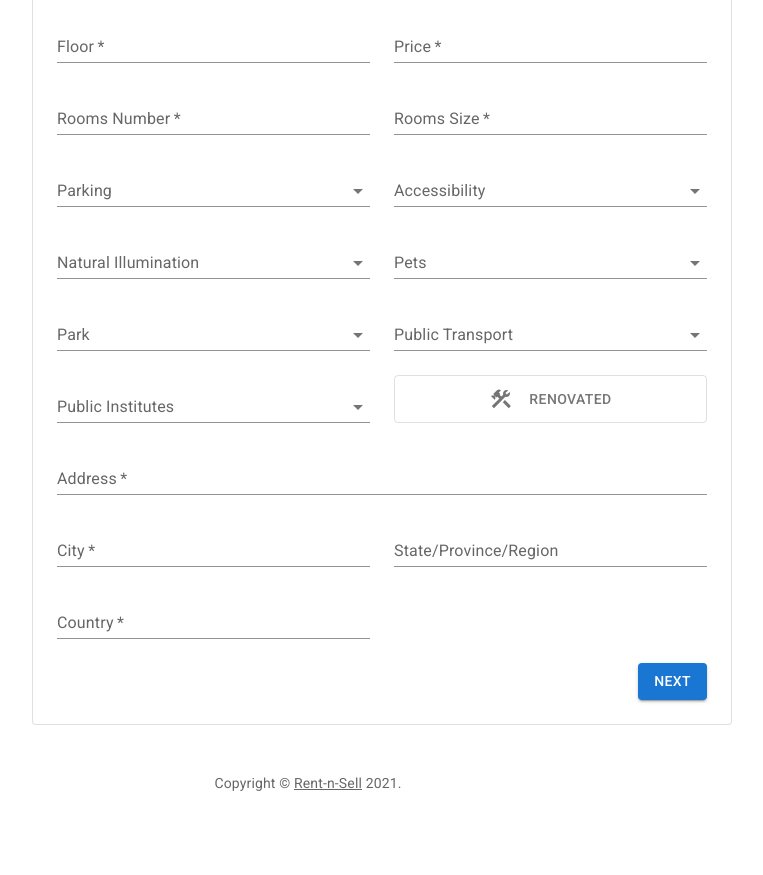
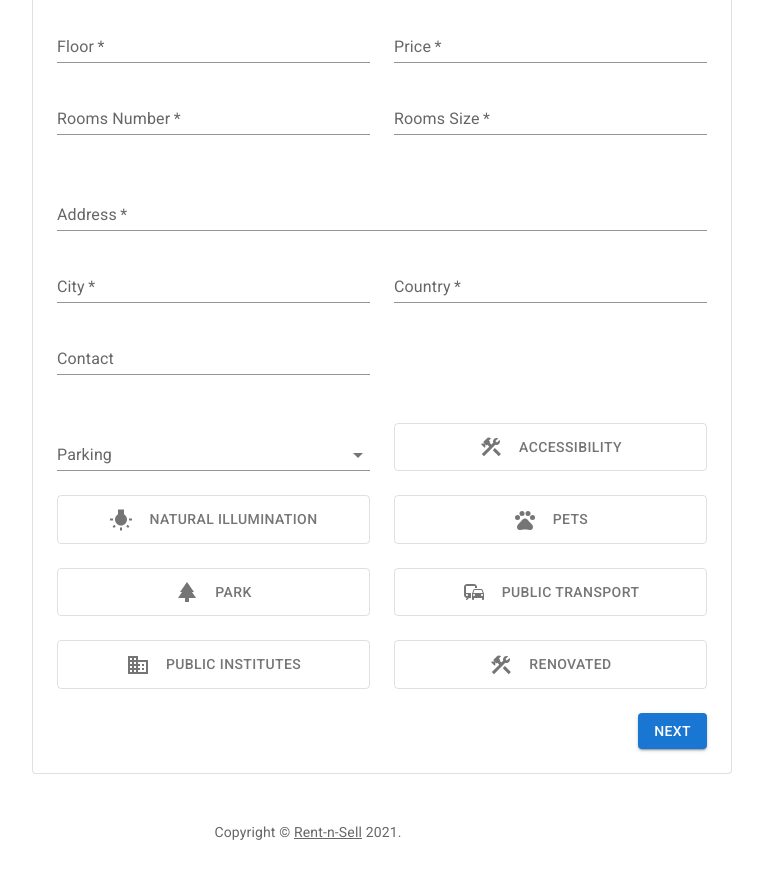
Before and after one commit to victorzele96/rent-and-sell, a React (Create React App) app in the folder client/: page /add-property in a window 1280 px wide. Shown: the part 380-1255 px from the top of the page, without its empty margins (332-1095 px from the left). Before the commit the page ends 1205 px from the top, so only its background shows below. Built offline with nearby package versions, Linux system fonts and the light colour scheme.

Commit message:
styling the preperty info form

```diff
--- a/client/src/components/Property/PropertyForm/PropertyGalleryForm.js
+++ b/client/src/components/Property/PropertyForm/PropertyGalleryForm.js
@@ -1,7 +1,13 @@
+// import { DropzoneArea } from 'material-ui-dropzone';
+
 const PropertyGalleryForm = () => {
   return (
     <>
-      Property Gallery
+      {/* <DropzoneArea
+        acceptedFiles={['image/*']}
+        dropzoneText={"Drag and drop an image here or click"}
+        onChange={(files) => console.log('Files:', files)}
+      /> */}
     </>
   );
 };
--- a/client/src/components/Property/PropertyForm/PropertyInfoForm.js
+++ b/client/src/components/Property/PropertyForm/PropertyInfoForm.js
@@ -9,6 +9,11 @@ import Select from '@mui/material/Select';
 import ToggleButton from '@mui/material/ToggleButton';
 
 import ConstructionIcon from '@mui/icons-material/Construction';
+import PetsIcon from '@mui/icons-material/Pets';
+import ParkIcon from '@mui/icons-material/Park';
+import WbIncandescentIcon from '@mui/icons-material/WbIncandescent';
+import DomainIcon from '@mui/icons-material/Domain';
+import CommuteIcon from '@mui/icons-material/Commute';
 
 const PropertyInfoForm = () => {
   const [propertyType, setPropertyType] = useState('');
@@ -24,12 +29,12 @@ const PropertyInfoForm = () => {
   const propertyTypeChangeHandler = (event) => setPropertyType(event.target.value);
   const renovatedChangeHandler = () => setRenovated(prevState => !prevState);
   const parkingChangeHandler = (event) => setParking(event.target.value);
-  const accessibilityChangeHandler = (event) => setAccessibility(event.target.value);
-  const illuminationChangeHandler = (event) => setIllumination(event.target.value);
-  const petsChangeHandler = (event) => setPets(event.target.value);
-  const parkChangeHandler = (event) => setPark(event.target.value);
-  const transportChangeHandler = (event) => setTransport(event.target.value);
-  const institutesChangeHandler = (event) => setInstitutes(event.target.value);
+  const accessibilityChangeHandler = () => setAccessibility(prevState => !prevState);
+  const illuminationChangeHandler = () => setIllumination(prevState => !prevState);
+  const petsChangeHandler = () => setPets(prevState => !prevState);
+  const parkChangeHandler = () => setPark(prevState => !prevState);
+  const transportChangeHandler = () => setTransport(prevState => !prevState);
+  const institutesChangeHandler = () => setInstitutes(prevState => !prevState);
   return (
     <>
       <Typography variant="h6" gutterBottom sx={{ mb: 3 }}>
@@ -106,123 +111,7 @@ const PropertyInfoForm = () => {
             variant="standard"
           />
         </Grid>
-        <Grid item xs={12} sm={6}>
-          <FormControl variant="standard" fullWidth >
-            <InputLabel id="demo-simple-select-label">Parking</InputLabel>
-            <Select
-              labelId="demo-simple-select-label"
-              id="demo-simple-select"
-              value={parking}
-              label="parking"
-              onChange={parkingChangeHandler}
-            >
-              <MenuItem value={0}>None</MenuItem>
-              <MenuItem value={1}>One Car</MenuItem>
-              <MenuItem value={2}>Two Cars</MenuItem>
-            </Select>
-          </FormControl>
-        </Grid>
-        <Grid item xs={12} sm={6}>
-          <FormControl variant="standard" fullWidth >
-            <InputLabel id="demo-simple-select-label">Accessibility</InputLabel>
-            <Select
-              labelId="demo-simple-select-label"
-              id="demo-simple-select"
-              value={accessibility}
-              label="accessibility"
-              onChange={accessibilityChangeHandler}
-            >
-              <MenuItem value="yes">Yes</MenuItem>
-              <MenuItem value="no">No</MenuItem>
-            </Select>
-          </FormControl>
-        </Grid>
-        <Grid item xs={12} sm={6}>
-          <FormControl variant="standard" fullWidth >
-            <InputLabel id="demo-simple-select-label">Natural Illumination</InputLabel>
-            <Select
-              labelId="demo-simple-select-label"
-              id="demo-simple-select"
-              value={illumination}
-              label="iillumination"
-              onChange={illuminationChangeHandler}
-            >
-              <MenuItem value="yes">Yes</MenuItem>
-              <MenuItem value="no">No</MenuItem>
-            </Select>
-          </FormControl>
-        </Grid>
-        <Grid item xs={12} sm={6}>
-          <FormControl variant="standard" fullWidth >
-            <InputLabel id="demo-simple-select-label">Pets</InputLabel>
-            <Select
-              labelId="demo-simple-select-label"
-              id="demo-simple-select"
-              value={pets}
-              label="pets"
-              onChange={petsChangeHandler}
-            >
-              <MenuItem value="yes">Yes</MenuItem>
-              <MenuItem value="no">No</MenuItem>
-            </Select>
-          </FormControl>
-        </Grid>
-        <Grid item xs={12} sm={6}>
-          <FormControl variant="standard" fullWidth >
-            <InputLabel id="demo-simple-select-label">Park</InputLabel>
-            <Select
-              labelId="demo-simple-select-label"
-              id="demo-simple-select"
-              value={park}
-              label="park]"
-              onChange={parkChangeHandler}
-            >
-              <MenuItem value="yes">Yes</MenuItem>
-              <MenuItem value="no">No</MenuItem>
-            </Select>
-          </FormControl>
-        </Grid>
-        <Grid item xs={12} sm={6}>
-          <FormControl variant="standard" fullWidth >
-            <InputLabel id="demo-simple-select-label">Public Transport</InputLabel>
-            <Select
-              labelId="demo-simple-select-label"
-              id="demo-simple-select"
-              value={transport}
-              label="transport"
-              onChange={transportChangeHandler}
-            >
-              <MenuItem value="yes">Yes</MenuItem>
-              <MenuItem value="no">No</MenuItem>
-            </Select>
-          </FormControl>
-        </Grid>
-        <Grid item xs={12} sm={6}>
-          <FormControl variant="standard" fullWidth >
-            <InputLabel id="demo-simple-select-label">Public Institutes</InputLabel>
-            <Select
-              labelId="demo-simple-select-label"
-              id="demo-simple-select"
-              value={institutes}
-              label="institutes"
-              onChange={institutesChangeHandler}
-            >
-              <MenuItem value="yes">Yes</MenuItem>
-              <MenuItem value="no">No</MenuItem>
-            </Select>
-          </FormControl>
-        </Grid>
-        <Grid item xs={12} sm={6}>
-          <ToggleButton
-            value="renovated"
-            selected={renovated}
-            fullWidth
-            onChange={renovatedChangeHandler}
-          >
-            <ConstructionIcon sx={{ mr: 2 }} />
-            Renovated
-          </ToggleButton>
-        </Grid>
+        <Grid item xs={12} />
         <Grid item xs={12}>
           <TextField
             required
@@ -247,15 +136,6 @@ const PropertyInfoForm = () => {
         </Grid>
         <Grid item xs={12} sm={6}>
           <TextField
-            id="state"
-            name="state"
-            label="State/Province/Region"
-            fullWidth
-            variant="standard"
-          />
-        </Grid>
-        <Grid item xs={12} sm={6}>
-          <TextField
             required
             id="country"
             name="country"
@@ -265,6 +145,116 @@ const PropertyInfoForm = () => {
             variant="standard"
           />
         </Grid>
+        <Grid item xs={12} sm={6}>
+          <TextField
+            id="contact"
+            name="contact"
+            label="Contact"
+            fullWidth
+            variant="standard"
+          />
+        </Grid>
+        <Grid item xs={12} />
+        <Grid item xs={12} sm={6}>
+          <FormControl variant="standard" fullWidth >
+            <InputLabel id="demo-simple-select-label">Parking</InputLabel>
+            <Select
+              labelId="demo-simple-select-label"
+              id="demo-simple-select"
+              value={parking}
+              label="parking"
+              onChange={parkingChangeHandler}
+            >
+              <MenuItem value={0}>None</MenuItem>
+              <MenuItem value={1}>One Car</MenuItem>
+              <MenuItem value={2}>Two Cars</MenuItem>
+            </Select>
+          </FormControl>
+        </Grid>
+        <Grid item xs={12} sm={6}>
+          <ToggleButton
+            color="primary"
+            value="accessibility"
+            selected={accessibility}
+            fullWidth
+            onChange={accessibilityChangeHandler}
+          >
+            <ConstructionIcon sx={{ mr: 2 }} />
+            Accessibility
+          </ToggleButton>
+        </Grid>
+        <Grid item xs={12} sm={6}>
+          <ToggleButton
+            color="primary"
+            value="illumination"
+            selected={illumination}
+            fullWidth
+            onChange={illuminationChangeHandler}
+          >
+            <WbIncandescentIcon sx={{ mr: 2 }} />
+            Natural Illumination
+          </ToggleButton>
+        </Grid>
+        <Grid item xs={12} sm={6}>
+          <ToggleButton
+            color="primary"
+            value="pets"
+            selected={pets}
+            fullWidth
+            onChange={petsChangeHandler}
+          >
+            <PetsIcon sx={{ mr: 2 }} />
+            Pets
+          </ToggleButton>
+        </Grid>
+        <Grid item xs={12} sm={6}>
+          <ToggleButton
+            color="primary"
+            value="park"
+            selected={park}
+            fullWidth
+            onChange={parkChangeHandler}
+          >
+            <ParkIcon sx={{ mr: 2 }} />
+            Park
+          </ToggleButton>
+        </Grid>
+        <Grid item xs={12} sm={6}>
+          <ToggleButton
+            color="primary"
+            value="transport"
+            selected={transport}
+            fullWidth
+            onChange={transportChangeHandler}
+          >
+            <CommuteIcon sx={{ mr: 2 }} />
+            Public Transport
+          </ToggleButton>
+        </Grid>
+        <Grid item xs={12} sm={6}>
+          <ToggleButton
+            color="primary"
+            value="institutes"
+            selected={institutes}
+            fullWidth
+            onChange={institutesChangeHandler}
+          >
+            <DomainIcon sx={{ mr: 2 }} />
+            Public Institutes
+          </ToggleButton>
+        </Grid>
+        <Grid item xs={12} sm={6}>
+          <ToggleButton
+            color="primary"
+            value="renovated"
+            selected={renovated}
+            fullWidth
+            onChange={renovatedChangeHandler}
+          >
+            <ConstructionIcon sx={{ mr: 2 }} />
+            Renovated
+          </ToggleButton>
+        </Grid>
       </Grid>
     </>
   );
```
